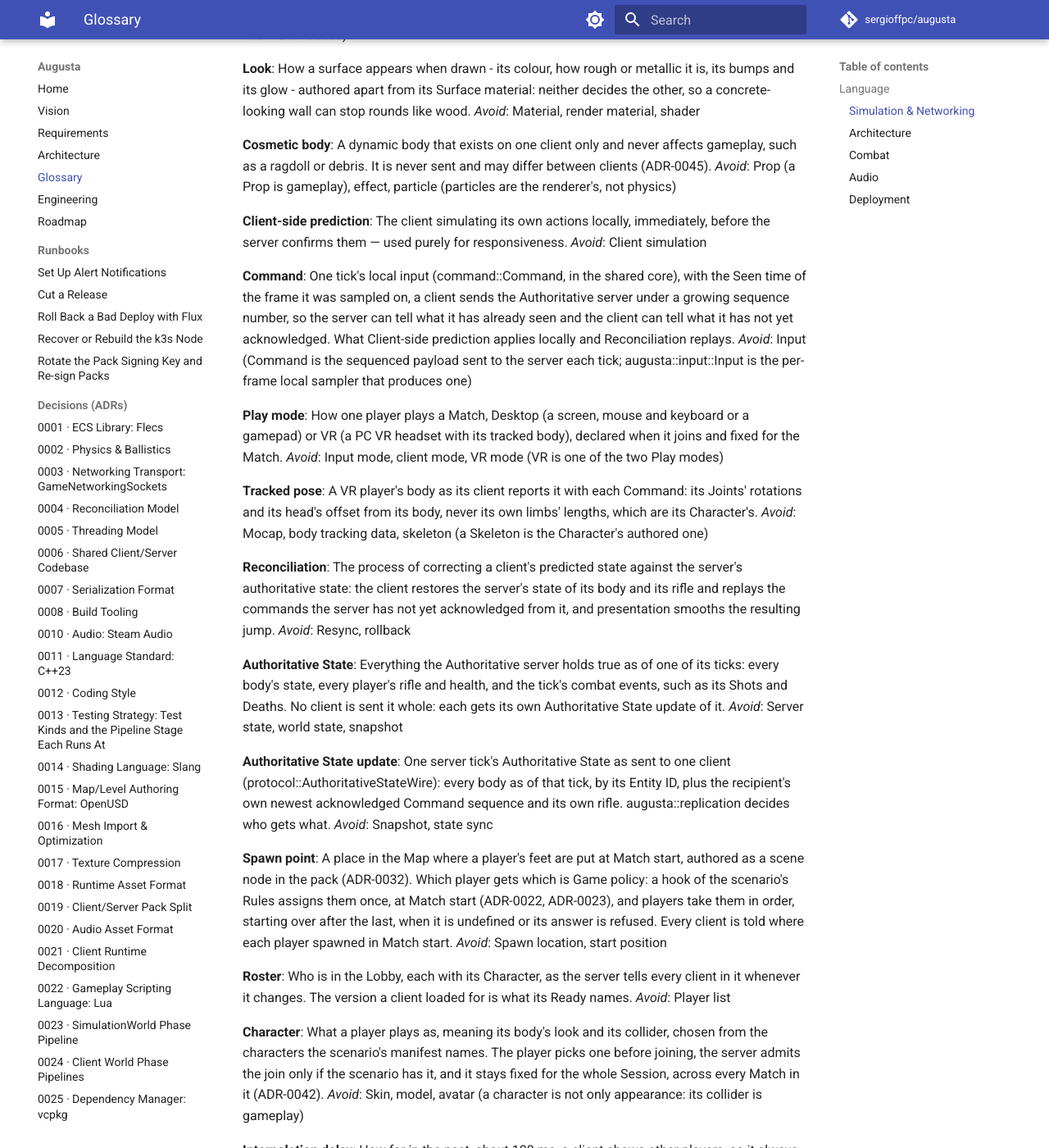
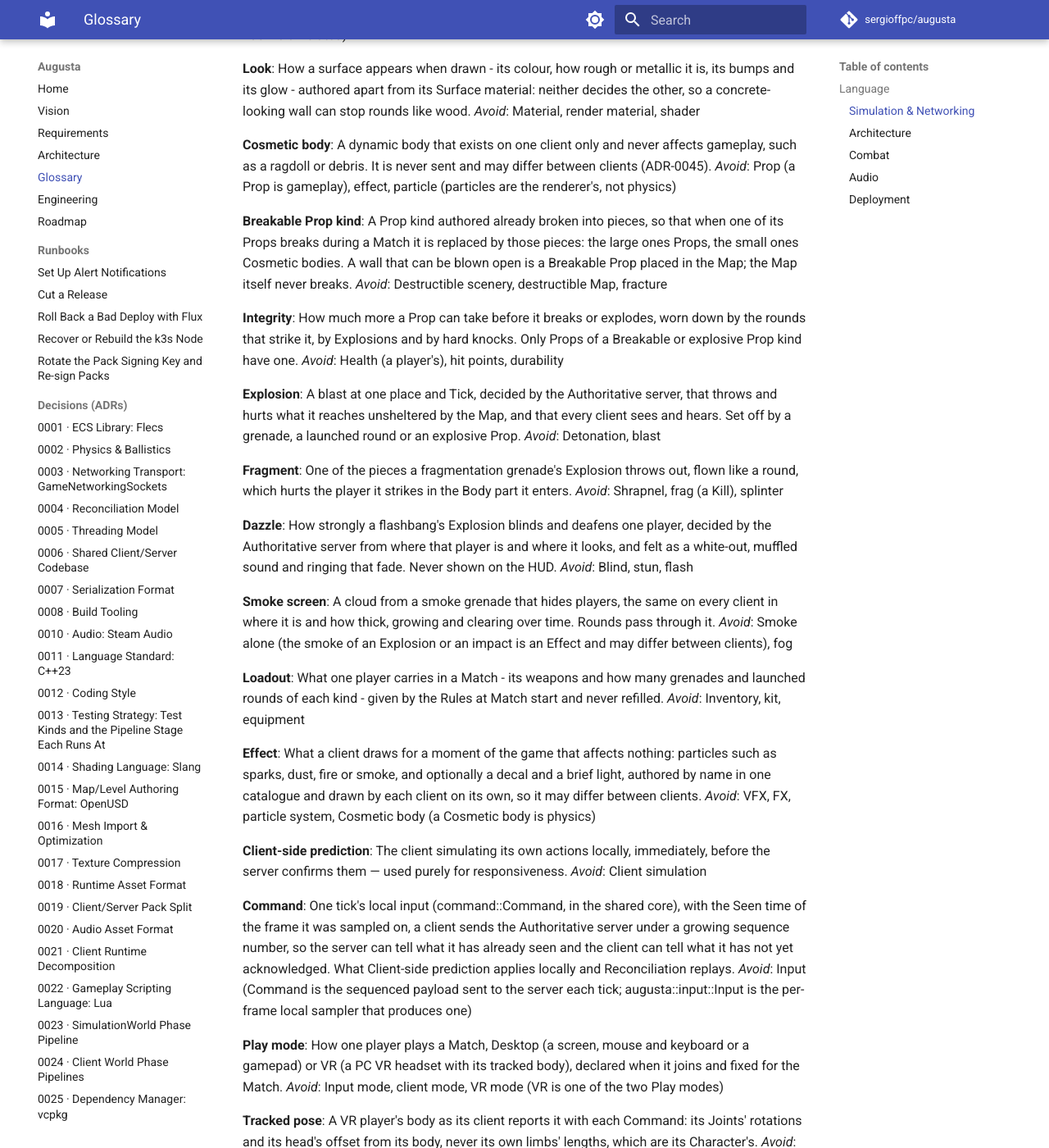
Before and after one commit to sergioffpc/augusta, an MkDocs documentation site: the page built from GLOSSARY.md, in a window 1280 px wide and 1400 px high, scrolled down 2248 px. Shown: the whole window at 82% size. Built offline with MkDocs 1.6.1 and Material for MkDocs 9.7.7, drawn with Linux system fonts in a browser that asks for light colours; comment, search, counter and statistics services are not loaded.

Commit message:
docs: record explosion, destruction and smoke decisions
Explosions with a blast and Fragments on the ballistics, Breakable Prop
kinds with Integrity (the Map never breaks), Smoke screens as a
deterministic flood fill drawn as a volume, and an Effects catalogue.
New glossary terms for each.

Co-Authored-By: Claude Opus 5.5 <noreply@anthropic.com>

```diff
--- a/GLOSSARY.md
+++ b/GLOSSARY.md
@@ -114,6 +114,46 @@ _Avoid_: Material, render material, shader
 affects gameplay, such as a ragdoll or debris. It is never sent and may differ
 between clients (ADR-0045). _Avoid_: Prop (a Prop is gameplay), effect, particle
 (particles are the renderer's, not physics)
+
+**Breakable Prop kind**: A Prop kind authored already broken into pieces, so
+that when one of its Props breaks during a Match it is replaced by those pieces:
+the large ones Props, the small ones Cosmetic bodies. A wall that can be blown
+open is a Breakable Prop placed in the Map; the Map itself never breaks.
+_Avoid_: Destructible scenery, destructible Map, fracture
+
+**Integrity**: How much more a Prop can take before it breaks or explodes, worn
+down by the rounds that strike it, by Explosions and by hard knocks. Only Props
+of a Breakable or explosive Prop kind have one. _Avoid_: Health (a player's),
+hit points, durability
+
+**Explosion**: A blast at one place and Tick, decided by the Authoritative
+server, that throws and hurts what it reaches unsheltered by the Map, and that
+every client sees and hears. Set off by a grenade, a launched round or an
+explosive Prop. _Avoid_: Detonation, blast
+
+**Fragment**: One of the pieces a fragmentation grenade's Explosion throws out,
+flown like a round, which hurts the player it strikes in the Body part it
+enters. _Avoid_: Shrapnel, frag (a Kill), splinter
+
+**Dazzle**: How strongly a flashbang's Explosion blinds and deafens one player,
+decided by the Authoritative server from where that player is and where it
+looks, and felt as a white-out, muffled sound and ringing that fade. Never shown
+on the HUD. _Avoid_: Blind, stun, flash
+
+**Smoke screen**: A cloud from a smoke grenade that hides players, the same on
+every client in where it is and how thick, growing and clearing over time.
+Rounds pass through it. _Avoid_: Smoke alone (the smoke of an Explosion or an
+impact is an Effect and may differ between clients), fog
+
+**Loadout**: What one player carries in a Match - its weapons and how many
+grenades and launched rounds of each kind - given by the Rules at Match start
+and never refilled. _Avoid_: Inventory, kit, equipment
+
+**Effect**: What a client draws for a moment of the game that affects nothing:
+particles such as sparks, dust, fire or smoke, and optionally a decal and a
+brief light, authored by name in one catalogue and drawn by each client on its
+own, so it may differ between clients. _Avoid_: VFX, FX, particle system,
+Cosmetic body (a Cosmetic body is physics)
 
 **Client-side prediction**: The client simulating its own actions locally,
 immediately, before the server confirms them — used purely for responsiveness.
```
Also changed, not shown: docs/ARCHITECTURE.md (+9 -0 lines), docs/adr/0070-explosions.md (added, +84 -0 lines), docs/adr/0071-breakables-and-integrity.md (added, +60 -0 lines), docs/adr/0072-smoke-screens.md (added, +56 -0 lines), docs/adr/0073-effects.md (added, +36 -0 lines).
